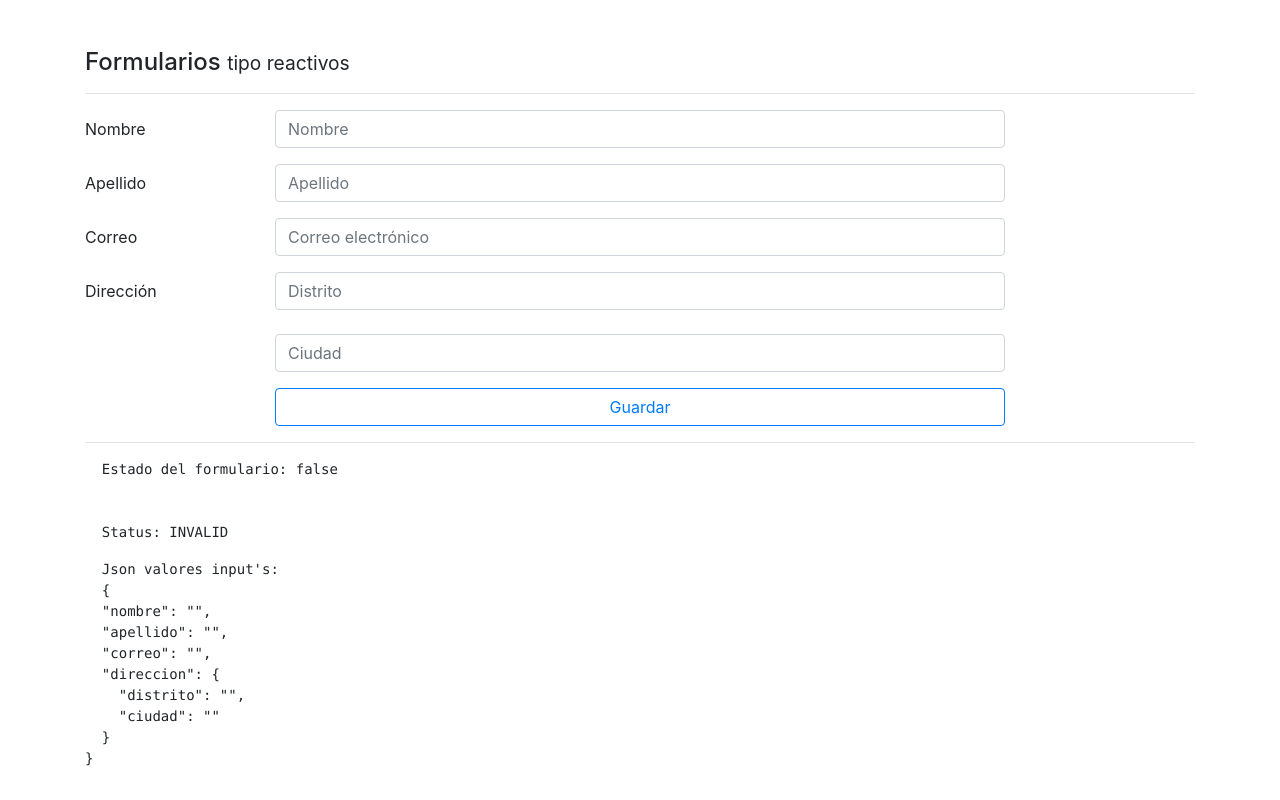
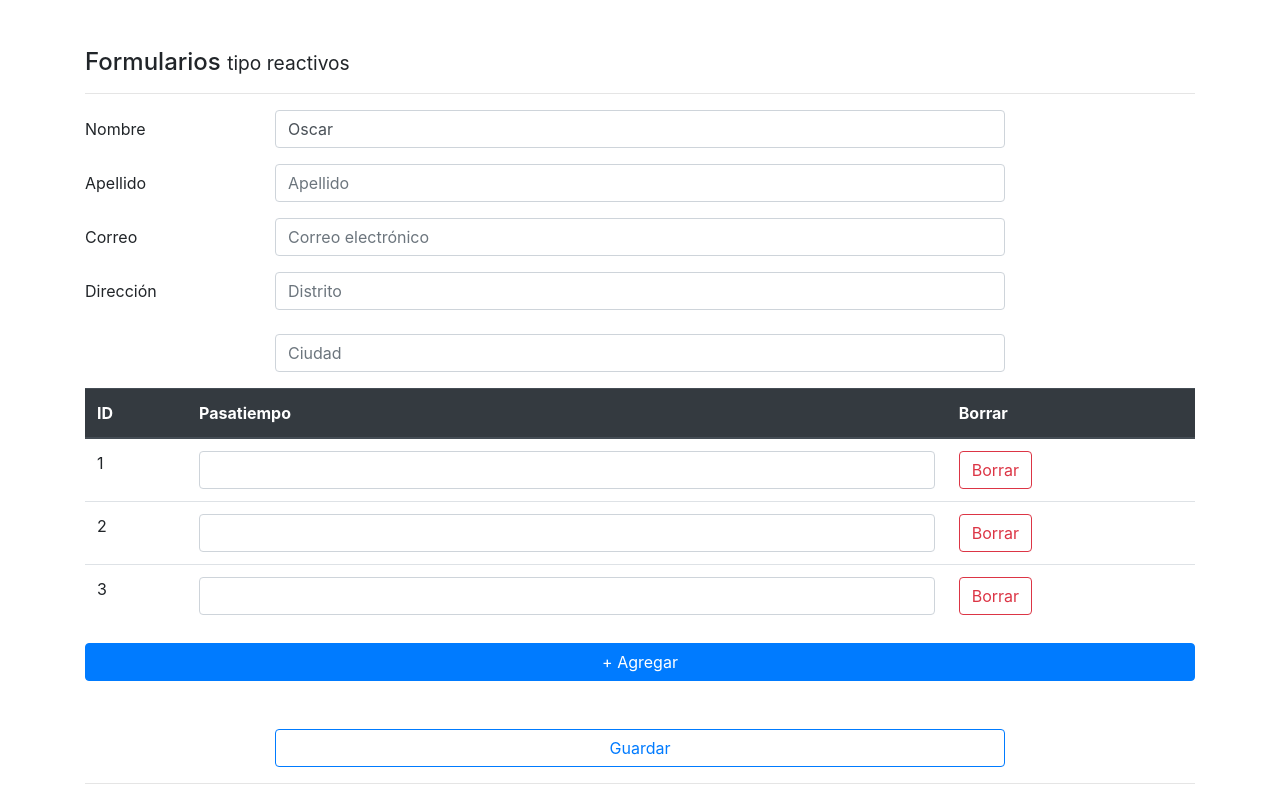
Before and after one commit to OscarMunozBernales/web-angular, an Angular app in the folder 7-formularios/: page /reactive in a window 1280 px wide. Shown: the top 800 px of the page. Built offline with nearby package versions, Linux system fonts and the light colour scheme.

Commit message:
arreglos del formControl

```diff
--- a/7-formularios/src/app/pages/reactive/reactive.component.html
+++ b/7-formularios/src/app/pages/reactive/reactive.component.html
@@ -64,17 +64,62 @@
         <input type="text"
                 class="form-control"
                 placeholder="Distrito"
+                [class.is-invalid]="getInputTextNoValid( 'direccion.distrito' )"
                 formControlName="distrito">
+        <small *ngIf="getInputTextNoValid( 'direccion.distrito' )"
+                class="text-danger">
+                Ingrese un distrito valido
+        </small>
 
         <br>
 
         <input type="text"
                 class="form-control"
                 placeholder="Ciudad"
+                [class.is-invalid]="getInputTextNoValid( 'direccion.ciudad' )"
                 formControlName="ciudad">
+        <small *ngIf="getInputTextNoValid( 'direccion.ciudad' )"
+                class="text-danger">
+                Ingrese una ciudad valida
+        </small>
 
     </div>
   </div>
+
+
+  <div class="row">
+    <div class="col">
+      <table class="table">
+        <thead class="thead-dark">
+          <tr>
+            <th>ID</th>
+            <th>Pasatiempo</th>
+            <th>Borrar</th>
+          </tr>
+        </thead>
+        <tbody formGroupName="pasatiempos">
+          <tr *ngFor="let pasatiempo of Pasatiempos.controls ; let i = index">
+            <td>{{ i + 1 }}</td>
+            <td>
+              <input class="form-control"
+                      type="text"
+                      [formControlName]="i">
+            </td>
+            <td>
+              <button class="btn btn-outline-danger">
+                Borrar
+              </button>
+            </td>
+          </tr>
+        </tbody>
+      </table>
+
+      <button class="btn btn-primary btn-block mt-3 mb-5" type="button">
+        + Agregar
+      </button>
+    </div>
+  </div>
+
 
   <div class="form-group row">
     <label class="col-2 col-form-label">&nbsp;</label>
@@ -101,3 +146,8 @@
   {{ forma.value | json }}
 
 </pre>
+<pre>
+
+  {{ getInputTextNoValid( 'direccion.distrito' ) }}
+
+</pre>
--- a/7-formularios/src/app/pages/reactive/reactive.component.ts
+++ b/7-formularios/src/app/pages/reactive/reactive.component.ts
@@ -1,5 +1,5 @@
 import { Component, OnInit } from '@angular/core';
-import { FormGroup, FormBuilder, Validators } from '@angular/forms';
+import { FormGroup, FormBuilder, Validators, FormArray } from '@angular/forms';
 
 @Component({
   selector: 'app-reactive',
@@ -12,9 +12,14 @@ export class ReactiveComponent implements OnInit {
 
   constructor( private formBuilder: FormBuilder ) {
     this.crearFormulario();
+    this.setValoresFormulario();
   }
 
   ngOnInit(): void {
+  }
+
+  get Pasatiempos() {
+    return this.forma.get( 'pasatiempos' ) as FormArray;
   }
 
   getInputTextNoValid( inputName: string ){
@@ -47,11 +52,28 @@ export class ReactiveComponent implements OnInit {
         ]
       ],
       direccion: this.formBuilder.group({
-        distrito: [''],
-        ciudad: ['']
-      })
+        distrito: ['' , Validators.required],
+        ciudad: ['', Validators.required]
+      }),
+      pasatiempos: this.formBuilder.array([
+        [],[],[]
+      ])
     });
 
+  }
+
+  setValoresFormulario(){
+
+    // this.forma.setValue({
+    this.forma.reset({
+      nombre: 'Oscar',
+      apellido: '',
+      correo: '',
+      direccion: {
+        distrito: '',
+        ciudad: ''
+      }
+    });
   }
 
   guardar(){
```
